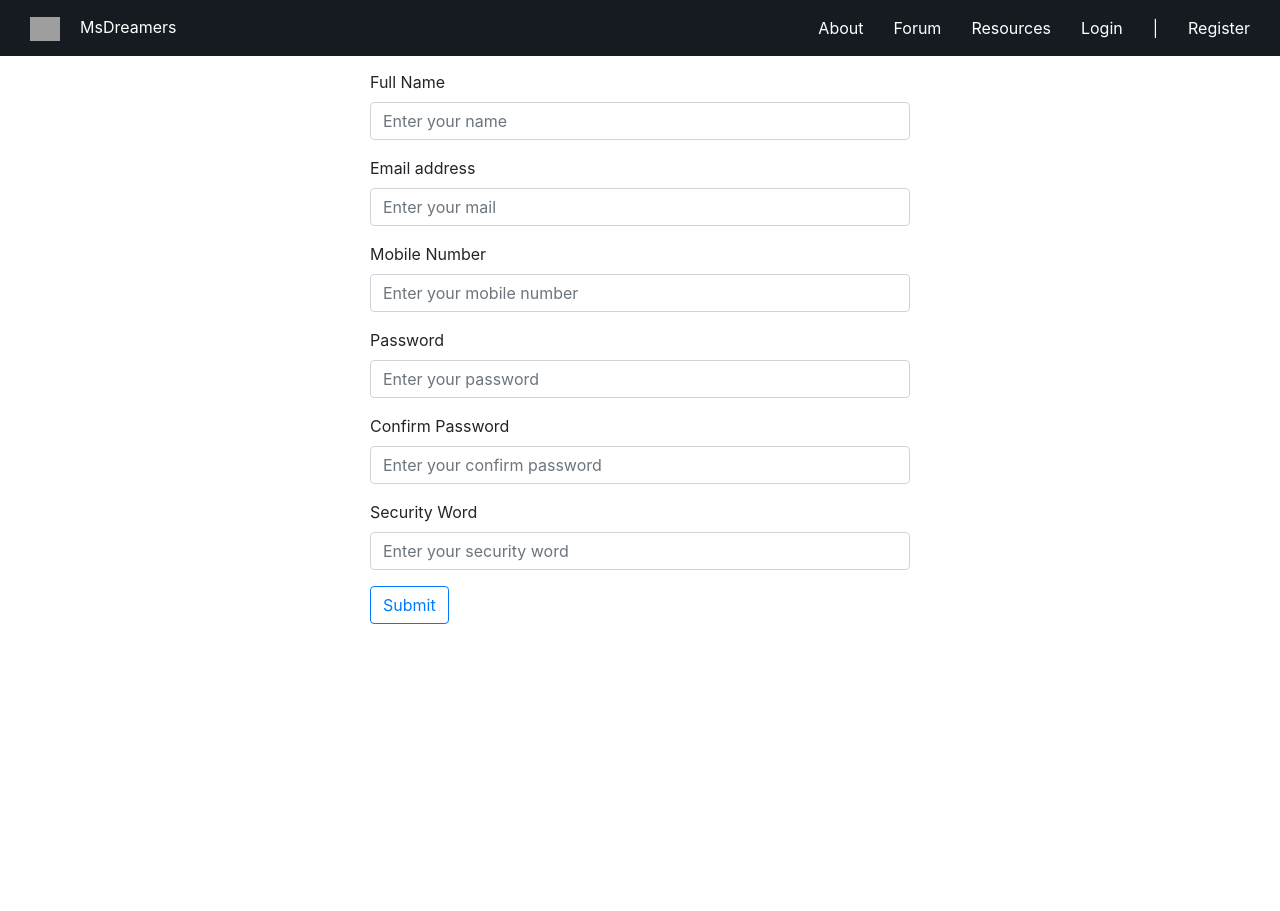
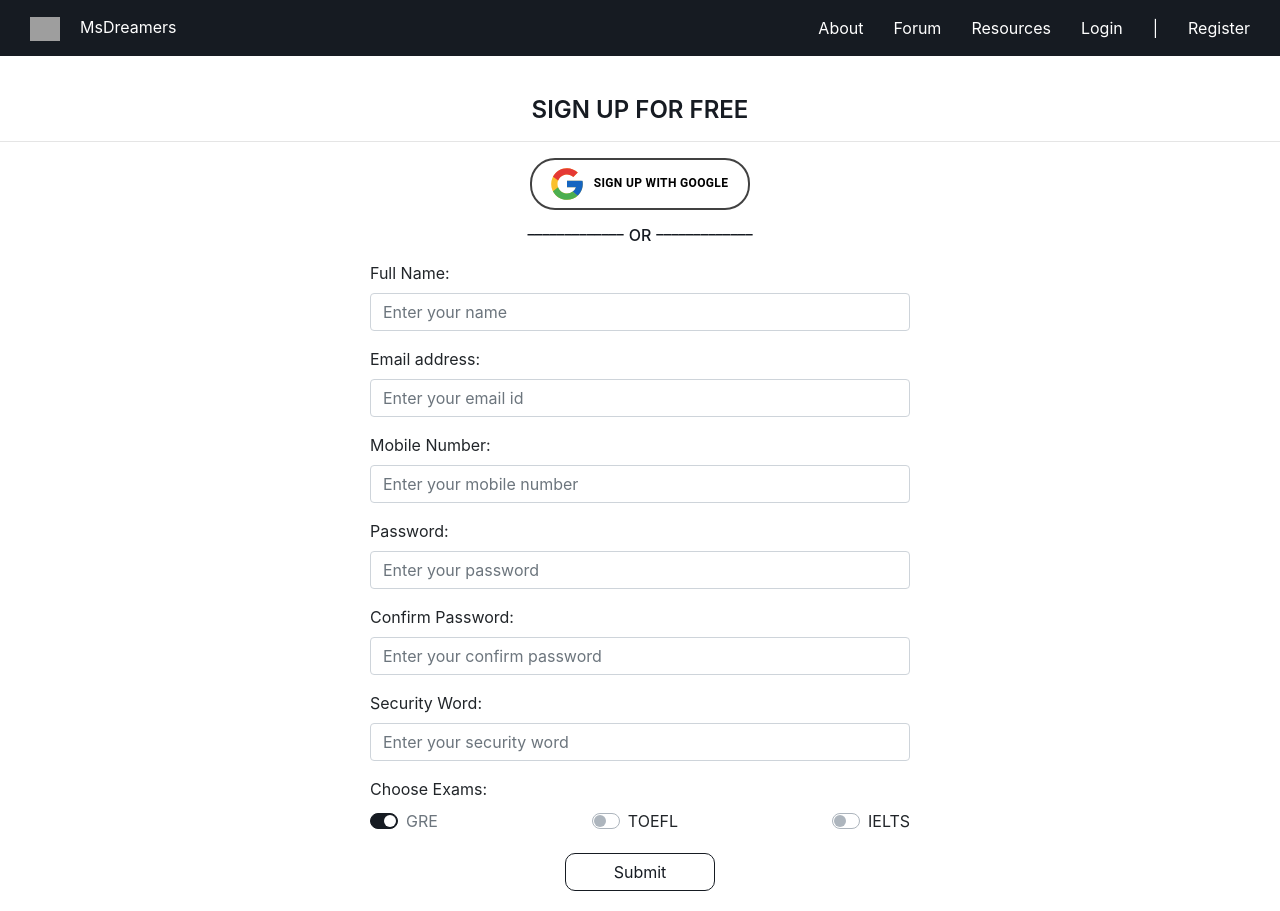
Before and after one commit to DEV270201/MSDreamers, a React (Create React App) app in the folder client/: page /register in a window 1280 px wide. Before the commit the page ends 800 px from the top, so only its background shows below. Built offline with nearby package versions, Linux system fonts and the light colour scheme; grey boxes are pictures that could not be loaded; a web font is replaced by a local one.

Commit message:
completed Register UI
Co-authored-by: Priyal Babel <priyal-babel@users.noreply.github.com>

```diff
--- a/client/src/Icons/GoogleIcon.js
+++ b/client/src/Icons/GoogleIcon.js
@@ -4,8 +4,8 @@ function GoogleIcon() {
   return (
     <svg
       xmlns="http://www.w3.org/2000/svg"
-      width="48"
-      height="48"
+      width="38"
+      height="38"
       viewBox="0 0 48 48"
     >
       <path
--- a/client/src/components/Register.js
+++ b/client/src/components/Register.js
@@ -4,6 +4,10 @@ import axios from 'axios';
 import Swal from 'sweetalert2';
 import "../css/Register.css";
 import { SpinnerInfinity } from 'spinners-react';
+import { Button } from '@material-ui/core';
+import { GoogleLogin } from 'react-google-login';
+import GoogleIcon from '../Icons/GoogleIcon';
+import CLIENT_ID from '../config/conf';
 
 // Radio buttons
 const Register = () => {
@@ -16,14 +20,25 @@ const Register = () => {
     password: "",
     confirmPassword: "",
     securityWord: "",
-    exams: {
-      "gre": false,
-      "toefl": false,
-      "ielts": false
-    },
+    gre: true,
+    ielts: false,
+    toefl: false,
   });
+
   const [key, setKey] = useState();
   const [load, setLoad] = useState(false);
+
+  const changeExam = (event) => {
+    const { name } = event.target;
+    // console.log("event : ", event.target);
+    // console.log(" .... : ", exam[name]);
+    setData((prevData) => {
+      return {
+        ...prevData,
+        [name]: !data[name]
+      };
+    });
+  }
 
   const update = (event) => {
     const { name, value } = event.target;
@@ -34,6 +49,22 @@ const Register = () => {
       };
     });
   }
+
+  const googleSuccess = async (res) => {
+    try {
+      await axios.post('/users/googleSignIn', {
+        token: res.tokenId,
+      });
+      // console.log(resp);
+    } catch (err) {
+      console.log(err);
+    }
+  };
+
+  const googleFailure = (err) => {
+    console.log(err);
+    console.log('Sign in unsuccessful!');
+  };
 
   const submit_form = async (event) => {
     //send the data to the backend
@@ -58,11 +89,12 @@ const Register = () => {
         password: data.password,
         securityWord: data.securityWord,
         exams: {
-          "gre": data.exams.gre,
-          "toefl": data.exams.toefl,
-          "ielts": data.exams.ielts
+          "gre": true,
+          "toefl": data.toefl,
+          "ielts": data.ielts
         },
       }
+
       setLoad(true);
       let res = await axios.post("/users/register", postData);
       console.log("RESSSSSULTT : ", res);
@@ -76,7 +108,7 @@ const Register = () => {
         confirmPassword: "",
         securityWord: "",
         exams: {
-          "gre": false,
+          "gre": true,
           "toefl": false,
           "ielts": false
         }
@@ -125,49 +157,91 @@ const Register = () => {
           <>
             <div className="register_load">
               <div className="loader">
-              {/* <div> */}
+                {/* <div> */}
                 <SpinnerInfinity
                   size={75}
                   thickness={150}
                   color="#161b22" />
-                <h6 className="register_load_h6 mt-3">This may take a moment....</h6>
+                <h6 className="register_load_h6">This may take a moment....</h6>
               </div>
             </div>
           </>
           :
           <div>
+            <br></br>
+            <br></br>
             <div className="my-3">
-              <h2 className="contact_h2 text-center">Register Yourself!</h2>
+              <h3 className="contact_h3 text-center mt-5">SIGN UP FOR FREE</h3>
+            </div>
+            <hr></hr>
+            <div className="d-flex justify-content-center cust-btn">
+              <GoogleLogin
+                clientId={CLIENT_ID}
+                render={(renderProps) => (
+                  <Button
+                    color='default'
+                    onClick={renderProps.onClick}
+                    disabled={renderProps.disabled}
+                    startIcon={<GoogleIcon />}
+                    variant='outlined'
+                  >
+                    Sign up with Google
+                  </Button>
+                )}
+                onSuccess={googleSuccess}
+                onFailure={googleFailure}
+                cookiePolicy={'single_host_origin'}
+              />
+            </div>
+            <div className="d-flex justify-content-center">
+            <h6 className="or m-3">OR</h6>
             </div>
             <div className="container contact">
               <div className="row">
                 <div className="col-md-6 col-11 mx-auto">
                   <form>
                     <div className="mb-3">
-                      <label htmlFor="exampleFormControlInput1" className="form-label">Full Name </label>
+                      <label htmlFor="exampleFormControlInput1" className="form-label">Full Name: </label>
                       <input type="text" onChange={update} className="form-control myform" id="name" name="name" value={data.name} required placeholder="Enter your name" />
                     </div>
                     <div className="mb-3">
-                      <label htmlFor="exampleFormControlInput1" className="form-label">Email address</label>
-                      <input type="email" onChange={update} className={"form-control myform " + ("email" === key ? "error" : null)} id="email" name="email" value={data.email} required placeholder="Enter your mail" />
+                      <label htmlFor="exampleFormControlInput1" className="form-label">Email address:</label>
+                      <input type="email" onChange={update} className={"form-control myform " + ("email" === key ? "error" : null)} id="email" name="email" value={data.email} required placeholder="Enter your email id" />
                     </div>
                     <div className="mb-3">
-                      <label htmlFor="exampleFormControlInput1" className="form-label">Mobile Number</label>
+                      <label htmlFor="exampleFormControlInput1" className="form-label">Mobile Number:</label>
                       <input type="text" onChange={update} className={"form-control myform " + ("phoneNumber" === key ? "error" : null)} id="phoneNumber" name="phoneNumber" value={data.phoneNumber} required placeholder="Enter your mobile number" />
                     </div>
                     <div className="mb-3">
-                      <label htmlFor="exampleFormControlInput1" className="form-label">Password</label>
+                      <label htmlFor="exampleFormControlInput1" className="form-label">Password:</label>
                       <input type="password" onChange={update} className={"form-control myform " + ("password" === key ? "error" : null)} id="password" name="password" value={data.password} required placeholder="Enter your password" />
                     </div>
                     <div className="mb-3">
-                      <label htmlFor="exampleFormControlInput1" className="form-label">Confirm Password</label>
+                      <label htmlFor="exampleFormControlInput1" className="form-label">Confirm Password:</label>
                       <input type="password" onChange={update} className={"form-control myform " + ("password" === key ? "error" : null)} id="confirmPassword" name="confirmPassword" value={data.confirmPassword} required placeholder="Enter your confirm password" />
                     </div>
                     <div className="mb-3">
-                      <label htmlFor="exampleFormControlInput1" className="form-label">Security Word</label>
-                      <input type="password" onChange={update} className="form-control myform " id="securityWord" name="securityWord" value={data.securityWord} required placeholder="Enter your security word" />
+                      <label htmlFor="exampleFormControlInput1" className="form-label">Security Word:</label>
+                      <input type="password" onChange={update} className="form-control myform " id="securityWord" name="securityWord" value={data.securityWord} placeholder="Enter your security word" required />
                     </div>
-                    <button className="btn btn-outline-primary" onClick={submit_form} >Submit</button>
+                    <label className="form-label">Choose Exams: </label>
+                    <div className="d-flex justify-content-between">
+                      <div className="custom-control custom-switch">
+                        <input type="checkbox" className="custom-control-input" id="gre" checked disabled />
+                        <label className="custom-control-label" htmlFor="gre">GRE</label>
+                      </div>
+                      <div className="custom-control custom-switch">
+                        <input type="checkbox" className="custom-control-input" id="toefl" name="toefl" onChange={changeExam} />
+                        <label className="custom-control-label" htmlFor="toefl">TOEFL</label>
+                      </div>
+                      <div className="custom-control custom-switch">
+                        <input type="checkbox" className="custom-control-input" id="ielts" name="ielts" onChange={changeExam} />
+                        <label className="custom-control-label" htmlFor="ielts">IELTS</label>
+                      </div>
+                    </div>
+                    <div className="d-flex justify-content-center">
+                      <button className="btn btn_reg " onClick={submit_form} >Submit</button>
+                    </div>
                   </form>
                 </div>
               </div>
--- a/client/src/css/Register.css
+++ b/client/src/css/Register.css
@@ -21,6 +21,90 @@
 
 .register_load_h6{
     color: #161b22;
-    font-style: italic;
     font-weight: 300;
 }
+
+
+.btn_reg{
+    background-color: white;
+    color : #161b22;
+    border: 1px solid #161b22;
+    border-radius: 10px;
+    width: 150px;
+    transition: all.5s ease;
+    margin: 20px 0px;
+}
+
+.btn_reg:hover{
+    background-color: #161b22;
+    cursor: pointer;
+    color: white;
+}
+
+.myform:focus{
+    box-shadow: inset 0 -1px 0 #ddd;
+}
+
+.myform{
+    outline: none !important;
+}
+
+.contact_h3{
+    color: #161b22;
+    font-weight: 600;
+    font-size: 24px;
+}
+
+.custom-control-input:active ~
+.custom-control-label::before {
+    background-color: #161b22 !important;
+    border-color: #161b22 !important;
+}
+
+.custom-control-input:checked ~
+.custom-control-label::before {
+    border-color: #161b22 !important;
+    background-color: #161b22 !important;
+}
+
+.MuiButton-root {
+    border-radius: 25px !important;
+    font-size: 0.75rem !important;
+    padding: 5px 20px !important;
+}
+
+.MuiButton-label {
+    color: rgba(0, 0, 0);
+    font-weight: 600;
+}
+
+.MuiButton-iconSizeMedium > *:first-child {
+    font-size: 10px !important;
+}
+
+.MuiButton-outlined {
+    border: 2px solid rgba(0, 0, 0, 0.747) !important;
+}
+
+.or{
+   color : #161b22;
+   position: relative;
+  }
+
+  .or::before{
+      content : "  _____________  ";
+      color: #161b22;
+      position: absolute;
+      right: 100%;
+      top: -35%;
+      padding-right: 5px;
+  }
+
+  .or::after{
+    content : "  _____________  ";
+    color: #161b22;
+    position: absolute;
+    left: 100%;
+    top: -35%;
+    padding-left: 5px;
+}
--- a/client/src/css/global.css
+++ b/client/src/css/global.css
@@ -15,6 +15,7 @@ body{
 .mynavbar{
     background-color: var(--greyish);
     padding: 15px 0px;
+    position: fixed;
     /* width : 100vw !important;
     height: 8vh; */
     /* transform: scale(1.1); */
--- a/package.json
+++ b/package.json
@@ -5,7 +5,7 @@
   "main": "server.js",
   "scripts": {
     "start": "node server.js",
-    "server": "nodemon server",
+    "server": "nodemon server.js",
     "client": "npm start --prefix client",
     "dev": "concurrently \"npm run server\" \"npm run client\""
   },
```
Also changed, not shown: client/src/css/landing.css (+30 -0 lines), 1 other file (tests, documents, lock files or other folders).
